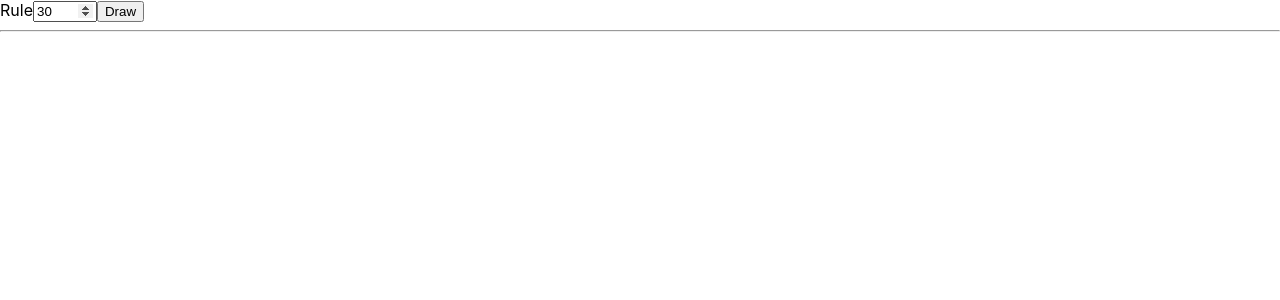
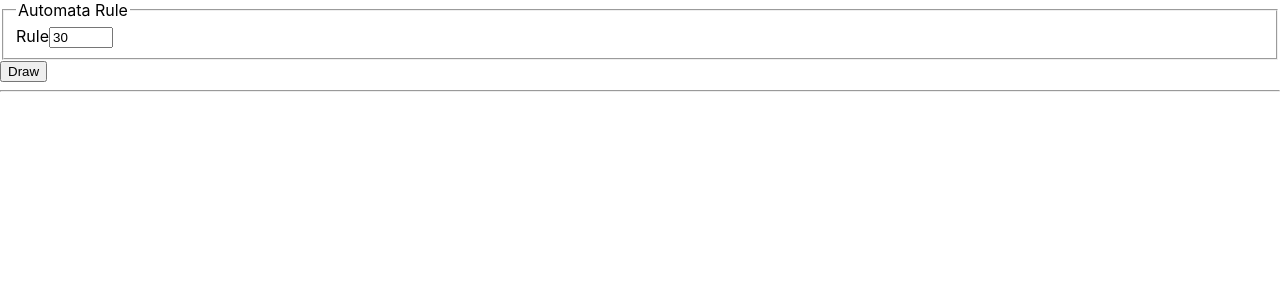
Before and after one commit to ahuth/automata, a React (Create React App) app: page / in a window 1280 px wide. Shown: the top 300 px of the page. Built offline with nearby package versions, Linux system fonts and the light colour scheme.

Commit message:
Extract the automata rule into its own component

```diff
--- a/src/components/Controls.tsx
+++ b/src/components/Controls.tsx
@@ -1,26 +1,16 @@
 import React from 'react';
-import uniqueId from '../utils/uniqueId';
-
-type Byte = number;
+import RuleSelector from './RuleSelector';
 
 type Props = {
   onDrawClick: () => void,
-  rule: Byte,
+  rule: number,
 }
 
-export default class Controls extends React.Component<Props> {
-  ruleId = uniqueId();
-
-  render() {
-    const { onDrawClick, rule } = this.props;
-
-    return (
-      <section aria-label="Cellular automata controls">
-        <label htmlFor={this.ruleId}>Rule</label>
-        <input id={this.ruleId} type="number" min="0" max="255" value={rule} />
-
-        <button onClick={onDrawClick} type="button">Draw</button>
-      </section>
-    );
-  }
+export default function Controls({ onDrawClick, rule }: Props) {
+  return (
+    <section aria-label="Cellular automata controls">
+      <RuleSelector rule={rule} />
+      <button onClick={onDrawClick} type="button">Draw</button>
+    </section>
+  );
 }
--- /dev/null
+++ b/src/components/RuleSelector.tsx
@@ -0,0 +1,22 @@
+import React from 'react';
+import uniqueId from '../utils/uniqueId';
+
+type Props = {
+  rule: number,
+}
+
+export default class Controls extends React.Component<Props> {
+  ruleId = uniqueId();
+
+  render() {
+    const { rule } = this.props;
+
+    return (
+      <fieldset>
+        <legend>Automata Rule</legend>
+        <label htmlFor={this.ruleId}>Rule</label>
+        <input id={this.ruleId} type="number" min="0" max="255" value={rule} />
+      </fieldset>
+    );
+  }
+}
```
